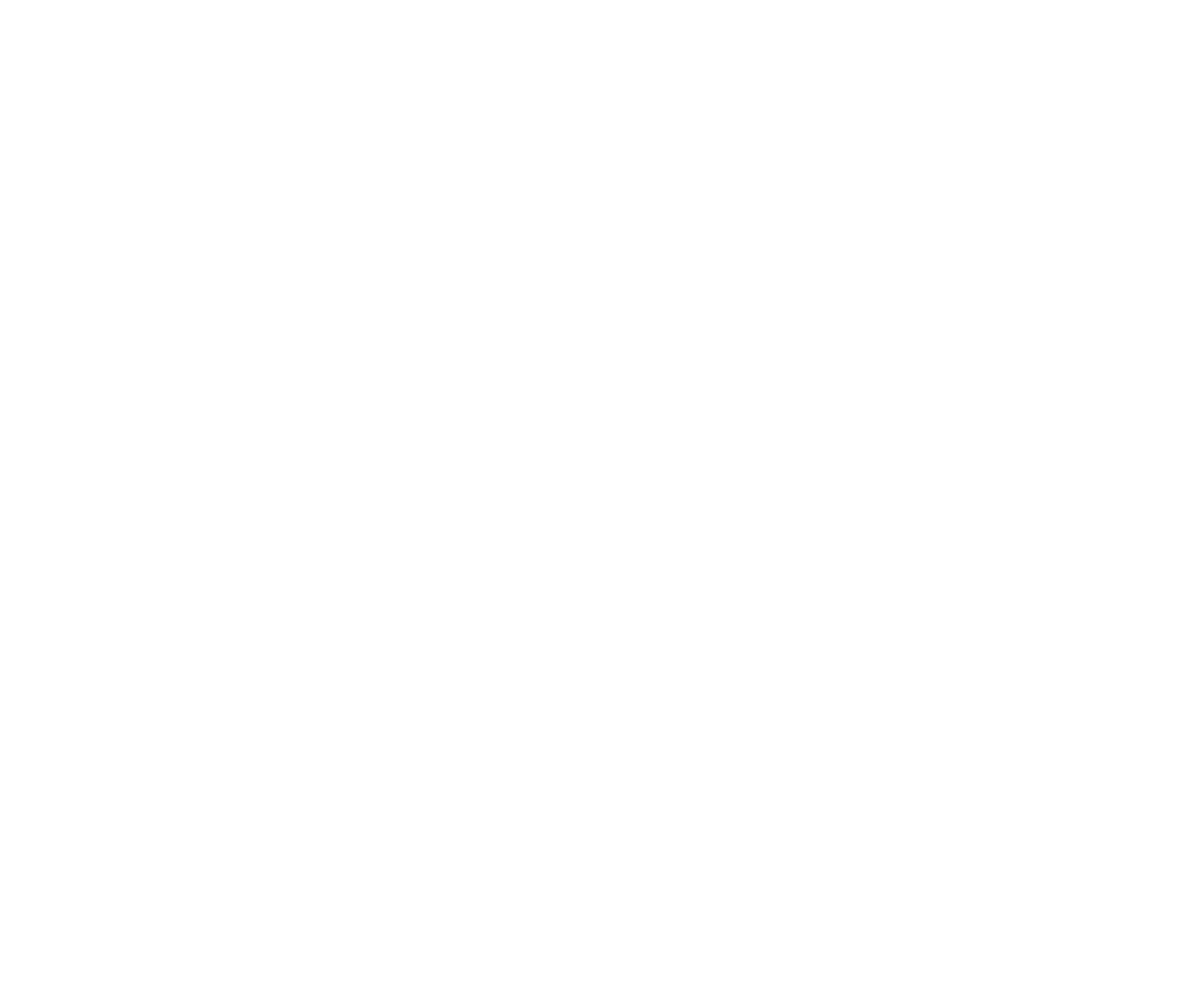
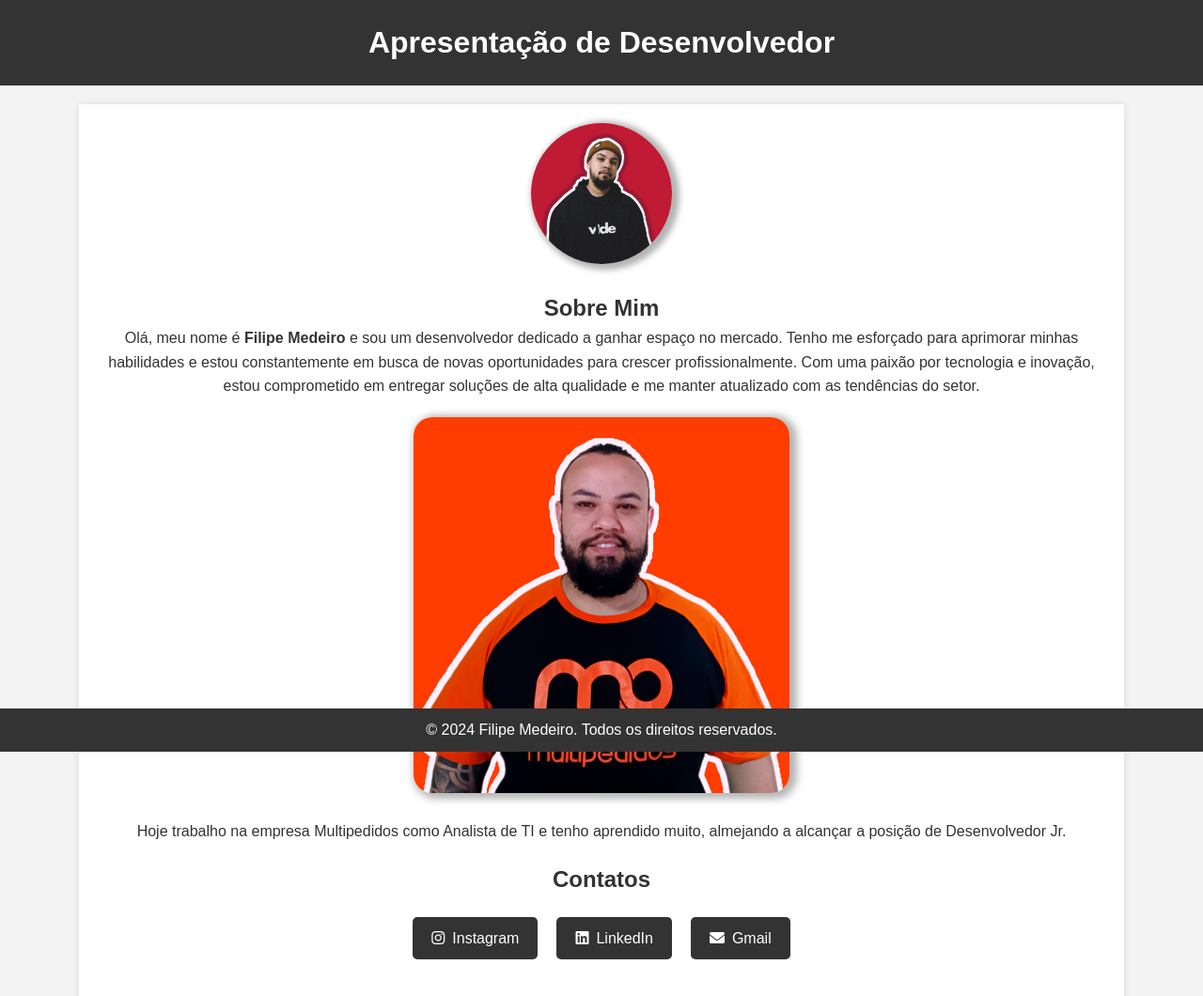
Before and after one commit to FilipemedeiroDev/atividade-descomplica, a plain HTML site: page index.html in a window 1280 px wide. Shown: the whole page at 94% size. Before the commit the page ends 800 px from the top, so only its background shows below. Drawn offline with Linux system fonts and the light colour scheme.

Commit message:
adicionando imagens, estrutura e estilos ao site - projeto finalizado

```diff
--- a/index.html
+++ b/index.html
@@ -3,9 +3,34 @@
 <head>
   <meta charset="UTF-8">
   <meta name="viewport" content="width=device-width, initial-scale=1.0">
+  <link rel="stylesheet" href="styles.css">
+  <link rel="stylesheet" href="https://cdnjs.cloudflare.com/ajax/libs/font-awesome/6.0.0-beta3/css/all.min.css">
   <title>Atividade Descomplica - Criação e Gerenciamento de um Repositório no GitHub</title>
 </head>
 <body>
+    <header>
+        <h1>Apresentação de Desenvolvedor</h1>
+    </header>
+    <div class="container">
+        <div class="content">
+            <img src="./assets/perfil.jpg" alt="Foto de Perfil" class="profile-pic">
+            <h2>Sobre Mim</h2>
+            <p>Olá, meu nome é <b>Filipe Medeiro</b> e sou um desenvolvedor dedicado a ganhar espaço no mercado. Tenho me esforçado para aprimorar minhas habilidades e estou constantemente em busca de novas oportunidades para crescer profissionalmente. Com uma paixão por tecnologia e inovação, estou comprometido em entregar soluções de alta qualidade e me manter atualizado com as tendências do setor.</p>
 
+            <img src="./assets/foto.jpg" alt="Foto" class="photo">
+
+            <p>Hoje trabalho na empresa Multipedidos como Analista de TI e tenho aprendido muito, almejando a alcançar a posição de Desenvolvedor Jr.</p>
+
+            <h2 class="contatos">Contatos</h2>
+            <div class="social-links">
+                <a href="https://www.instagram.com/filipemedeiro" target="_blank"><i class="fab fa-instagram"></i>Instagram</a>
+                <a href="https://www.linkedin.com/in/filipe-medeiro-3b8924180" target="_blank"><i class="fab fa-linkedin"></i>LinkedIn</a>
+                <a href="mailto:medeirolp@gmail.com" target="_blank"><i class="fas fa-envelope"></i>Gmail</a>
+            </div>
+        </div>
+    </div>
+    <footer>
+        <p>&copy; 2024 Filipe Medeiro. Todos os direitos reservados.</p>
+    </footer>
 </body>
 </html>
--- /dev/null
+++ b/styles.css
@@ -0,0 +1,124 @@
+* {
+  margin: 0;
+  padding: 0;
+  box-sizing: border-box;
+}
+
+body {
+  font-family: Arial, sans-serif;
+  line-height: 1.6;
+  background-color: #f4f4f4;
+  color: #333;
+}
+.container {
+  width: 90%;
+  min-height: 100vh;
+  max-width: 1200px;
+  margin: auto;
+  overflow: auto;
+  padding: 0 20px;
+}
+header {
+  background: #333;
+  color: #fff;
+  padding: 20px 0;
+  text-align: center;
+}
+.content {
+  padding: 20px;
+  background: #fff;
+  margin-top: 20px;
+  margin-bottom: 60px;
+  box-shadow: 0 0 10px rgba(0, 0, 0, 0.1);
+  text-align: center;
+}
+.profile-pic {
+  border-radius: 50%;
+  width: 150px;
+  height: 150px;
+  object-fit: cover;
+  margin-bottom: 20px;
+  box-shadow: 4px 2px 6px 4px rgba(0, 0, 0, 0.3);
+}
+.photo {
+  width: 100%;
+  max-width: 400px;
+  height: 400px;
+  margin: 20px auto;
+  box-shadow: 4px 2px 8px 4px rgba(0, 0, 0, 0.3);
+  border-radius: 20px;
+}
+
+.contatos {
+  margin-top: 20px;
+}
+.social-links {
+  display: flex;
+  justify-content: center;
+  gap: 20px;
+  margin-top: 20px;
+  margin-bottom: 50px;
+}
+.social-links a {
+  text-decoration: none;
+  color: #fff;
+  background: #333;
+  padding: 10px 20px;
+  border-radius: 5px;
+  transition: background 0.3s ease;
+  display: flex;
+  align-items: center;
+}
+.social-links a i {
+  margin-right: 8px;
+}
+.social-links a:hover {
+  background: #555;
+}
+
+footer {
+  background: #333;
+  color: #fff;
+  text-align: center;
+  padding: 10px 0;
+  position: fixed;
+  bottom: 0;
+  width: 100%;
+}
+
+@media (max-width: 768px) {
+  .container {
+    width: 100%;
+    padding: 0 10px;
+  }
+  .profile-pic {
+    width: 120px;
+    height: 120px;
+  }
+
+  .photo {
+    width: 200px;
+    height: 200px;
+  }
+  .social-links {
+    flex-direction: column;
+    width: 100%;
+    gap: 10px;
+  }
+
+  .social-links a {
+    justify-content: center;
+    width: 80%; /* Ajuste conforme necessário */
+    margin: 0 auto;
+  }
+}
+@media (max-width: 480px) {
+  header,
+  footer {
+    padding: 15px 0;
+  }
+  .profile-pic {
+    width: 100px;
+    height: 100px;
+  }
+}
```
Also changed, not shown: assets/foto.jpg (added), assets/perfil.jpg (added).
